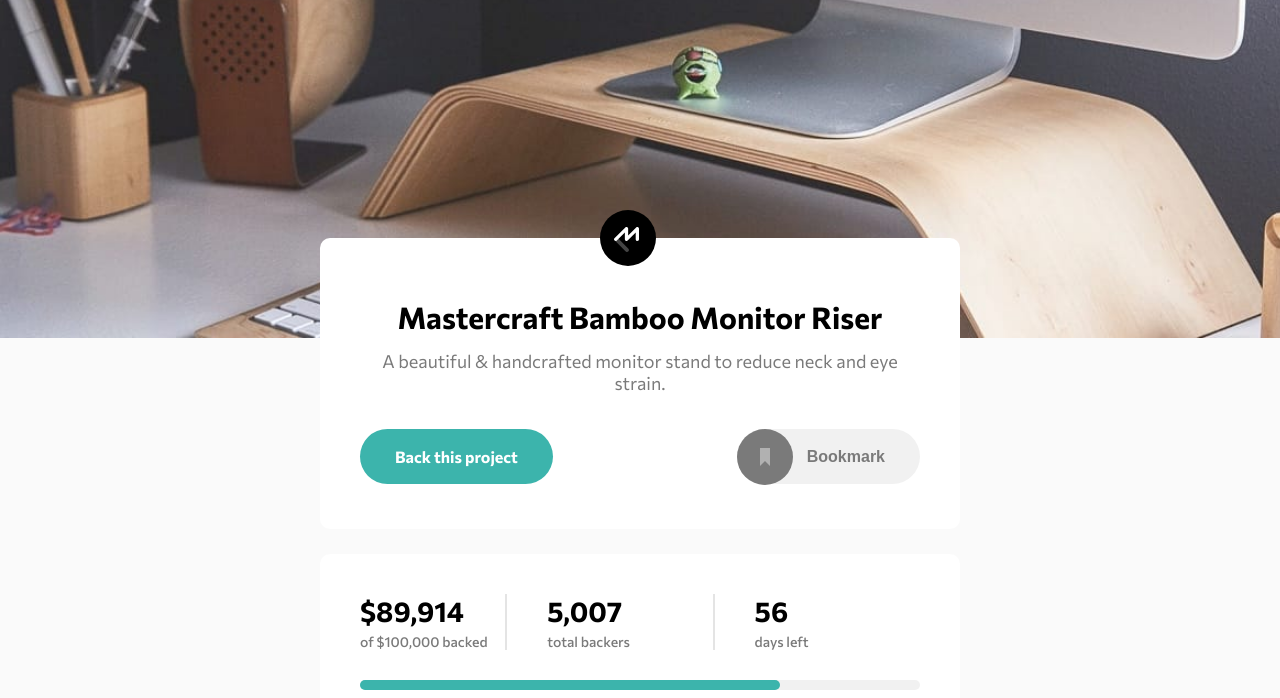
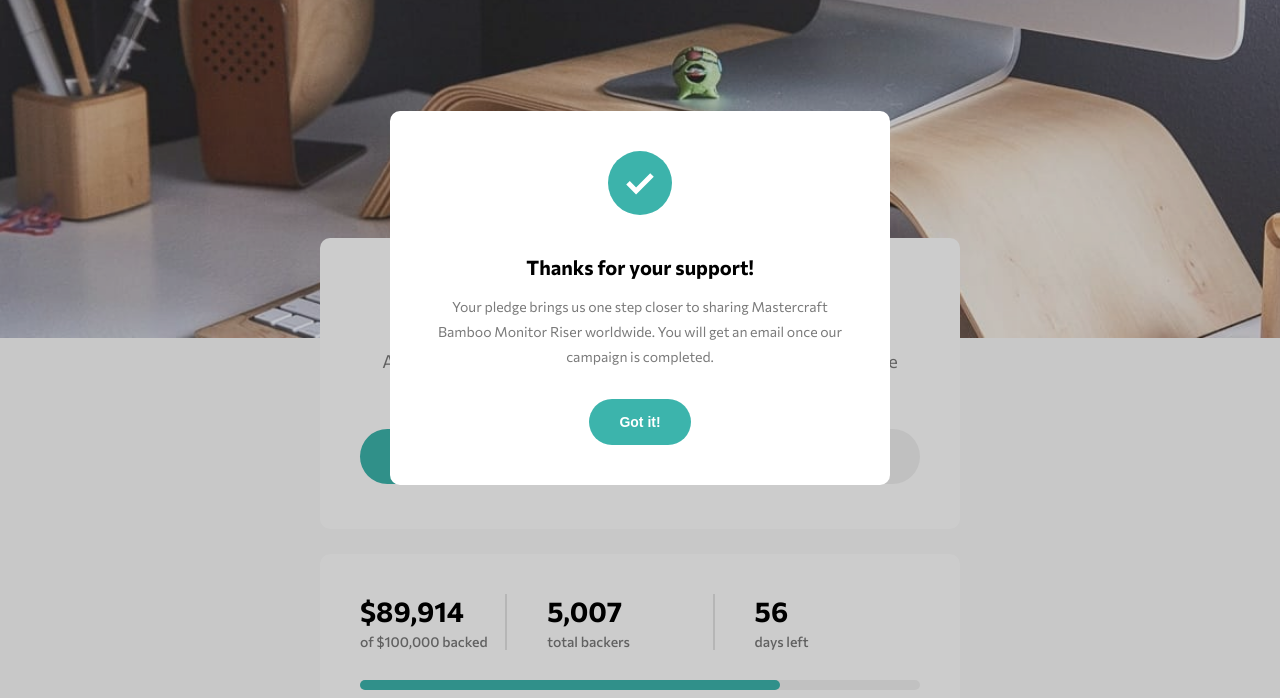
Before and after one commit to cloviswrodrigues/crowdfunding_product_page, a website: page frontend/index.html in a window 1280 px wide. Shown: the part 102-800 px from the top of the page. Drawn offline with Linux system fonts and the light colour scheme.

Commit message:
created modal style

```diff
--- a/frontend/index.html
+++ b/frontend/index.html
@@ -126,7 +126,19 @@
       </div>
     </section>
   </main>
-
+  <div class="modal">
+    <div class="modal__content">
+      <div class="modal__content--sucess">
+        <svg width="64" height="64" xmlns="http://www.w3.org/2000/svg"><g fill="none" fill-rule="evenodd"><circle fill="#3CB3AB" cx="32" cy="32" r="32"/><path stroke="#FFF" stroke-width="5" d="M20 31.86L28.093 40 44 24"/></g></svg>
+        <h2>Thanks for your support!</h2>
+        <p>
+          Your pledge brings us one step closer to sharing Mastercraft Bamboo Monitor Riser worldwide. You will get
+          an email once our campaign is completed.
+        </p>
+        <button class="btn">Got it!</button>
+      </div>
+    </div>
+  </div>
 
 
   <div style="display: none;">
@@ -179,10 +191,7 @@
 
     <!-- Success modal start -->
 
-    Thanks for your support!
-    Your pledge brings us one step closer to sharing Mastercraft Bamboo Monitor Riser worldwide. You will get
-    an email once our campaign is completed.
-    Got it!
+
 
     <!-- Success modal end -->
   </div>
--- a/frontend/scss/_component.scss
+++ b/frontend/scss/_component.scss
@@ -219,3 +219,53 @@
         }
     }
 }
+
+.modal {
+    position: fixed;
+    top: 0;
+    left: 0;
+    width: 100%;
+    height: 100%;
+    background-color: rgba($color-black, .2);
+    display: flex;
+    justify-content: center;
+    align-items: center;
+
+    &__content {
+        display: inline-block;
+        background-color: $color-white;
+        padding: 4rem;
+        border-radius: 1rem;
+
+        &--sucess {
+            width: 42rem;
+            display: flex;
+            flex-direction: column;
+            align-items: center;
+
+            svg {
+                margin-bottom: 4rem;
+            }
+
+            h2 {
+                font-size: 2rem;
+                margin-bottom: 1.5rem;
+            }
+
+            p {
+                font-size: 1.4rem;
+                color: $color-dark-gray;
+                text-align: center;
+                line-height: 2.5rem;
+                margin-bottom: 3rem;
+            }
+
+            .btn {
+                font-size: 1.4rem;
+                color: $color-white;
+                background-color: $color-moderate-cyan;
+                padding: 1.5rem 3rem;
+            }
+        }
+    }
+}
```
Also changed, not shown: frontend/css/main.css, 1 other file.
